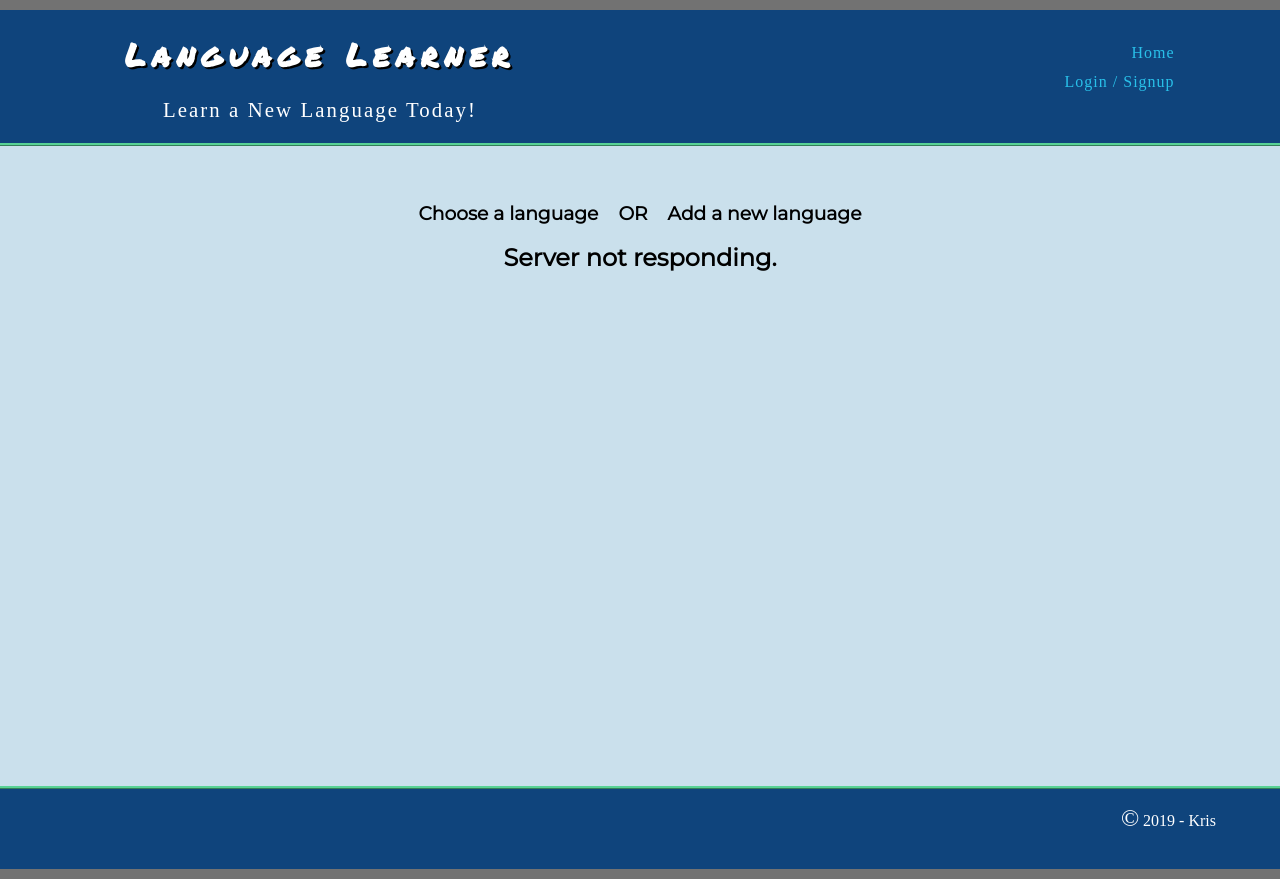
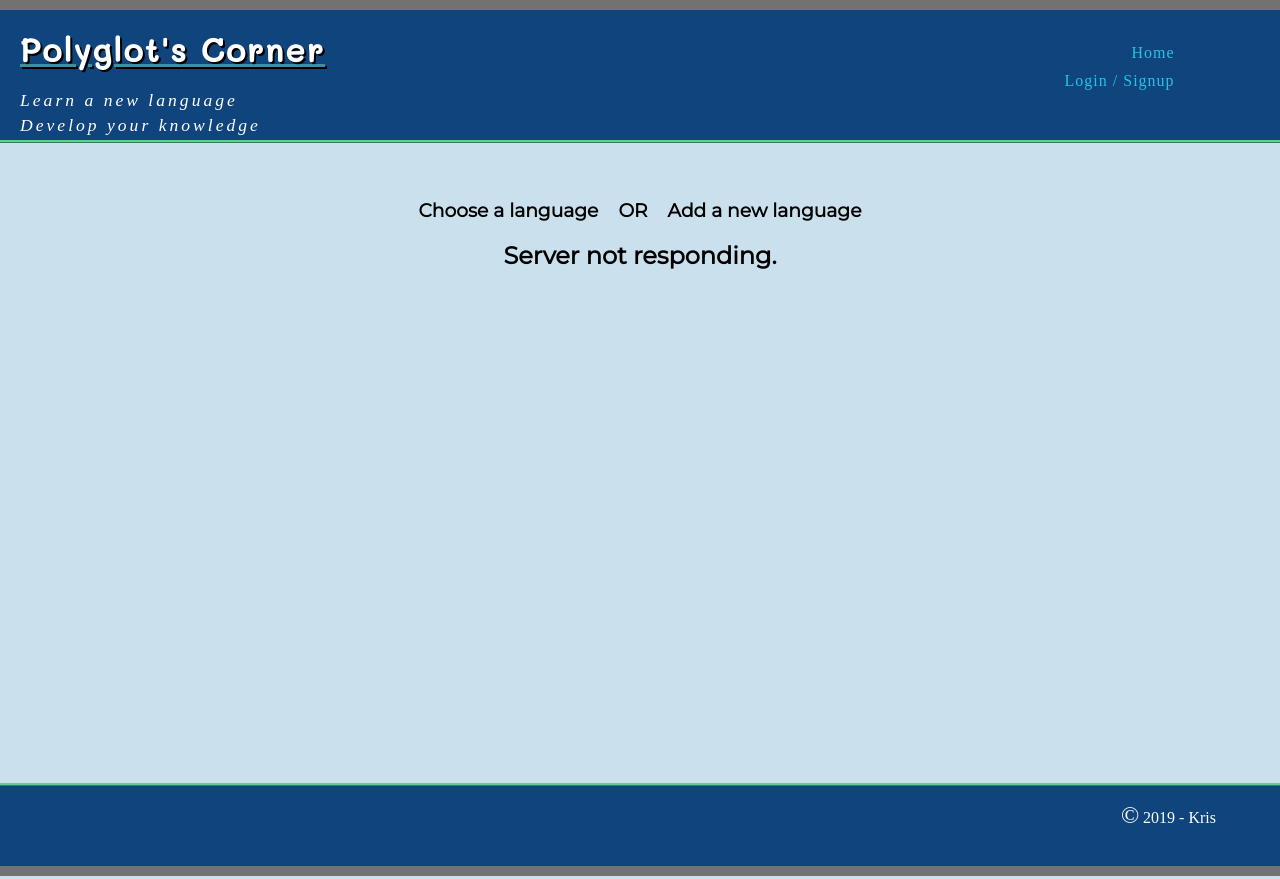
Before and after one commit to kris71990/lang-flashcards, a React app in the folder front-end/: page / in a window 1280 px wide. Built offline with nearby package versions, Linux system fonts and the light colour scheme; a web font is replaced by a local one.

Commit message:
update name, fonts and style of header

```diff
--- a/front-end/index.html
+++ b/front-end/index.html
@@ -4,7 +4,7 @@
       <base href="/"/>
     <meta charset="utf-8">
     <meta name="viewport" content="width=device-width", initial-scale="1">
-    <link href="https://fonts.googleapis.com/css?family=Aladin|Bitter|Boogaloo|Montserrat|Niconne|Permanent+Marker" rel="stylesheet">
+    <link href="https://fonts.googleapis.com/css?family=Aladin|Bitter|Boogaloo|Montserrat|Niconne|Mali:500" rel="stylesheet">
   </head>
   <body>
     <div id="app"></div>
--- a/front-end/src/components/header/header.js
+++ b/front-end/src/components/header/header.js
@@ -27,8 +27,9 @@ class Header extends React.Component {
 
     return (
       <header className="header">
-        <h1><Link to={routes.ROOT_ROUTE}>Language Learner</Link></h1>
-        <p><Link to={routes.ROOT_ROUTE}>Learn a New Language Today!</Link></p>
+        <h1><Link to={routes.ROOT_ROUTE}><span>Polyglot&apos;s Corner</span></Link></h1>
+        <p><Link to={routes.ROOT_ROUTE}>Learn a new language</Link></p>
+        <p><Link to={routes.ROOT_ROUTE}>Develop your knowledge</Link></p>
         <nav>
           { this.props.loggedIn ? JSXLoggedIn : JSXLoggedOut }
         </nav>
--- a/front-end/src/components/header/header.scss
+++ b/front-end/src/components/header/header.scss
@@ -19,7 +19,6 @@ header {
 
   h1 {
     font-family: $header-title;
-    letter-spacing: 0.1em;
     text-shadow: 2px 2px black;
   }
 
@@ -51,18 +50,31 @@ header {
 
 @media only screen and (min-width: 420px) {
   header {
+    h1, p {
+      text-align: left;
+      padding-left: 20px;
+    }
+
     h1 {
-      margin: 2% 0;
-      width: 50%;
-      letter-spacing: 0.2em;
+      width: 60%;
+      letter-spacing: 2px;
+      text-decoration-line: underline;
+      color: $header-underline;
+
+      span {
+        color: white;
+      }
     }
+
 
     p {
       display: block;
-      width: 50%;
-      font-size: 130%;
-      text-align: center;
-      letter-spacing: 0.1em;
+      width: 60%;
+      font-size: 110%;
+      letter-spacing: 3px;
+      margin: 0;
+      padding-bottom: 5px;
+      font-style: italic;
     }
 
     nav {
--- a/front-end/src/style/_colors.scss
+++ b/front-end/src/style/_colors.scss
@@ -5,6 +5,7 @@ $base-background: #CAE0EC;
 $header-background: #0F447C; //#295599
 $header-menu: #29C0E9;
 $header-border: #58D295;
+$header-underline: #408EA3;
 
 // landing
 $mid-grey: #727272;
--- a/front-end/src/style/_fonts.scss
+++ b/front-end/src/style/_fonts.scss
@@ -1,6 +1,6 @@
 // header/footer
 $header-default: 'Aladin', cursive;
-$header-title: 'Permanent Marker', cursive;
+$header-title: 'Mali', cursive;
 
 // language panel / cards
 $body-sans-serif: 'Montserrat', sans-serif;
```
Also changed, not shown: README.md, back-end/README.md, front-end/README.md.
